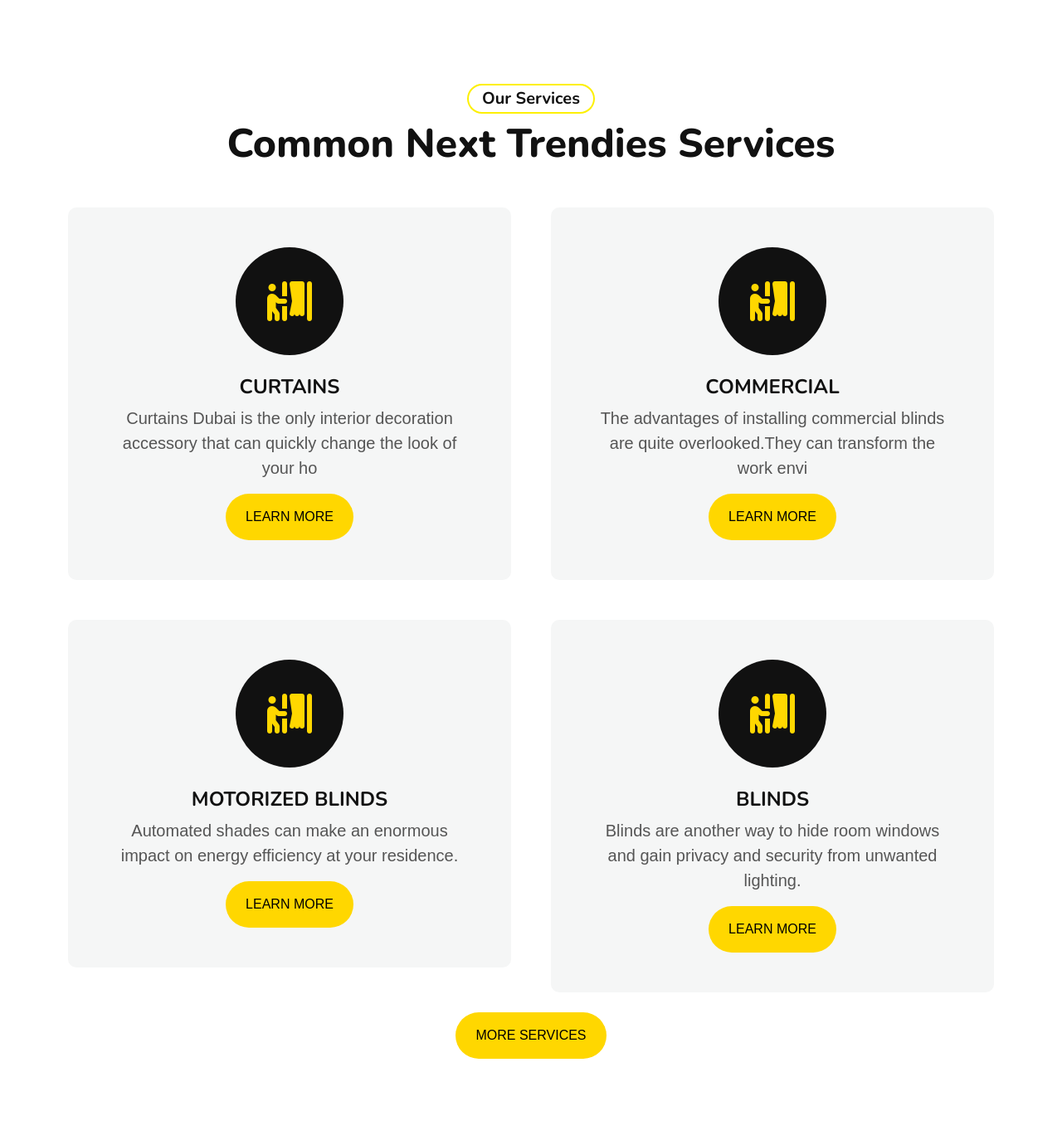
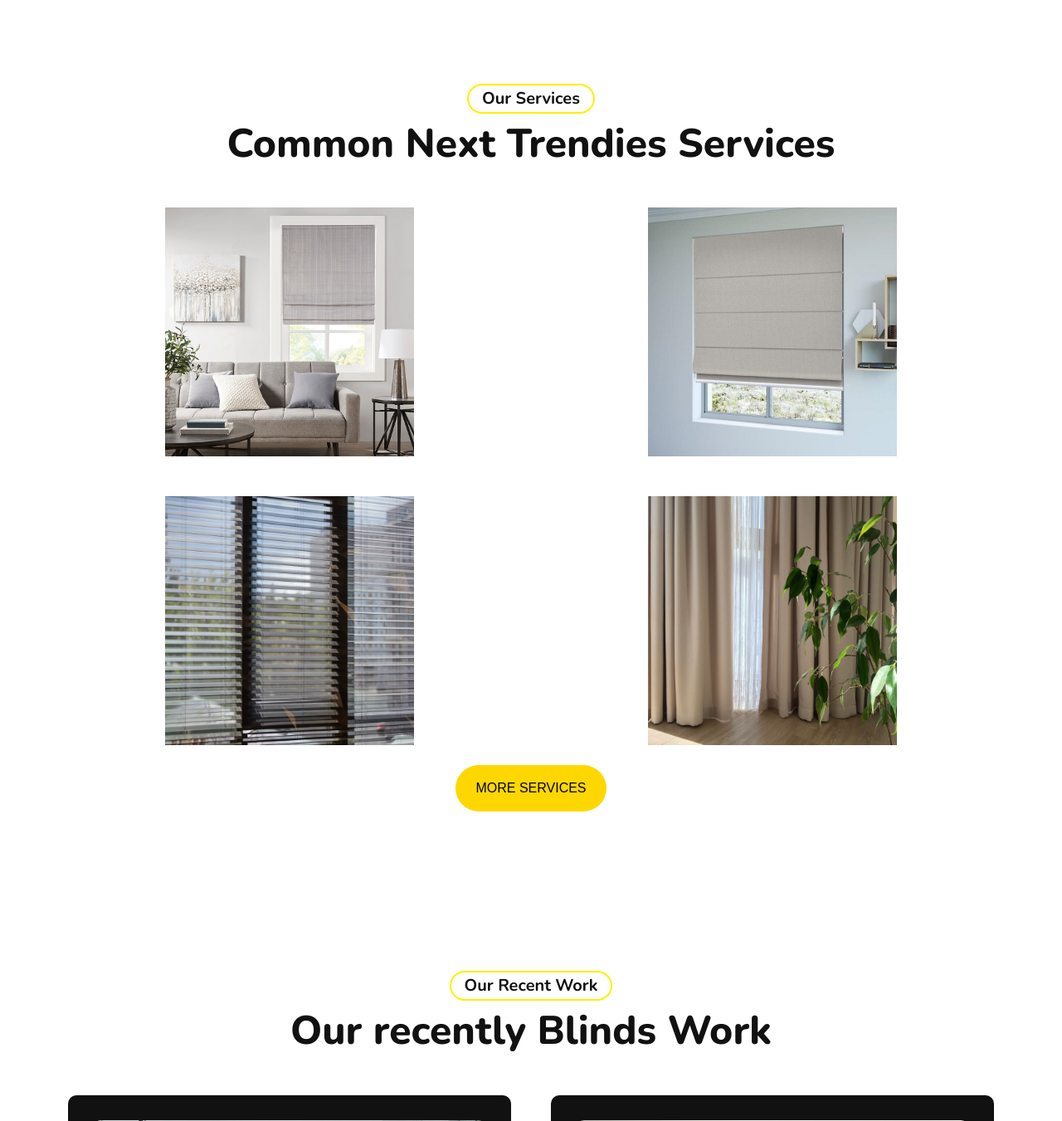
Before and after one commit to Mmy2000/blinds_store, a Django app: page / in a window 1280 px wide. Shown: the part 1903-3254 px from the top of the page at 83% size. Run offline with Django 4.2, Linux system fonts and the light colour scheme; data comes from the database, SQL or seed files in the repository; parts of the project's set-up code (start-up, migrations or seed data) failed here and were passed over; some libraries are stand-ins or nearby versions.

Commit message:
finishing home page

```diff
--- a/about/models.py
+++ b/about/models.py
@@ -2,7 +2,7 @@ from django.db import models
 
 # Create your models here.
 class About(models.Model):
-    short_description = models.TextField(("description"),max_length=1000)
+    short_description = models.TextField(("short description"),max_length=1000)
     description = models.TextField(("description"),max_length=100000)
 
     class Meta:
--- a/service/models.py
+++ b/service/models.py
@@ -5,7 +5,7 @@ from django.utils.text import slugify
 # Create your models here.
 class Services(models.Model):
     name = models.CharField( max_length=50)
-    icon = models.CharField(max_length=30)
+    cover_image = models.ImageField(upload_to='services/' , default='')
     created_at = models.DateTimeField( ("created_at"),default=timezone.now)
     description = models.TextField(("description"),max_length=100000,null=True,blank=True)
     short_description = models.CharField( max_length=100)
--- a/settings/templates/home.html
+++ b/settings/templates/home.html
@@ -80,17 +80,14 @@ Home
         </div>
         <div class="row g-5">
             {% for service in services %}
-            <div class="col-xxl-3 col-lg-6 col-md-6 col-sm-12 wow fadeInUp" data-wow-delay=".3s">
-                <div class="bg-light rounded p-5 services-item">
-                    <div class="d-flex" style="align-items: center; justify-content: center;">
-                        <div class="mb-4 rounded-circle services-inner-icon">
-                            <i class="{{service.icon}} fa-3x text-primary"></i>
-                        </div>
+            <div class="col-xxl-3 col-lg-6  overflow-hidden col-md-6 col-sm-12 wow fadeInUp" data-wow-delay=".3s">
+                <div class="image-container overflow-hidden">
+                    <img src="{{service.cover_image.url}}" alt="Image" class="image">
+                    <div class="overlay">
+                        <h2 class="title">{{service}}</h2>
+                        <p class="fs-5 text-light px-2 pt-2">{{service.short_description}}</p>
+                        <a href="{% url 'service_details' service.slug %}" class="btn btn-primary read-more">Read More</a>
                     </div>
-                    <h4>{{service}}</h4>
-                    <p class="fs-5">{{service.short_description}} </p>
-                    <a href="{% url 'service_details' service.slug %}"
-                        class="btn btn-primary border-0 rounded-pill px-4 py-3">Learn More</a>
                 </div>
             </div>
             {% endfor %}
--- a/static/css/style.css
+++ b/static/css/style.css
@@ -914,3 +914,67 @@ form .form-control {
     opacity: 0;
     animation: fadeIn 1s forwards; /* Adjust the duration as needed */
 }
+
+.image-container {
+    position: relative;
+    overflow: hidden;
+}
+
+.image-container .image {
+    width: 100%;
+    object-fit: contain;
+    height: 300px;
+    transition: transform 0.3s ease-in-out;
+}
+
+.image-container:hover .image {
+    transform: scale(1.1);
+}
+
+.overlay {
+    position: absolute;
+    top: 50%;
+    left: 50%;
+    width: 100%;
+    height: 100%;
+    display: flex;
+    flex-direction: column;
+    justify-content: space-around;
+    align-items: center;
+    transform: translate(-50%, -50%);
+    opacity: 0;
+    transition: opacity 0.3s ease-in-out;
+    background-color: rgba(59, 58, 58, 0.5);
+}
+
+.image-container:hover .overlay {
+    opacity: 1;
+}
+
+.image-container .title {
+    position: relative;
+    transition: all 0.3s ease-in-out;
+    transform: translateX(-100%);
+    color: #fff;
+    font-size: 24px;
+    margin: 0;
+}
+
+.image-container:hover .title {
+    transform: translateX(0);
+}
+
+.image-container .read-more {
+    position: relative;
+    transition: all 0.3s ease-in-out;
+    transform: translateX(100%);
+    color: #fff;
+    font-size: 18px;
+    text-decoration: none;
+    background: #000;
+    margin-top: 50px;
+}
+
+.image-container:hover .read-more {
+    transform: translateX(0%);
+}
--- a/templates/base.html
+++ b/templates/base.html
@@ -69,7 +69,7 @@
 
 
     <!-- Navbar Start -->
-    <div class="container-fluid bg-dark">
+    <div class="container-fluid  bg-dark">
         <div class="container">
             <nav class="navbar navbar-dark navbar-expand-lg py-lg-0">
                 <a href="/" class="navbar-brand">
```
Also changed, not shown: service/templates/services.html (+20 -10 lines), about/migrations/0004_alter_about_short_description.py (added), db.sqlite3, media/services/1.png (added), media/services/11.jpg (added), media/services/14.jpg (added), media/services/WhatsApp_Image_2024-02-12_at_01.36.08_17d34535.jpg (added), media/services/check.jpeg (added), media/services/finishing.jpg (added), media/services/office-blinds-1600.jpg (added), service/migrations/0003_services_cover_image.py (added), service/migrations/0004_remove_services_icon.py (added).
